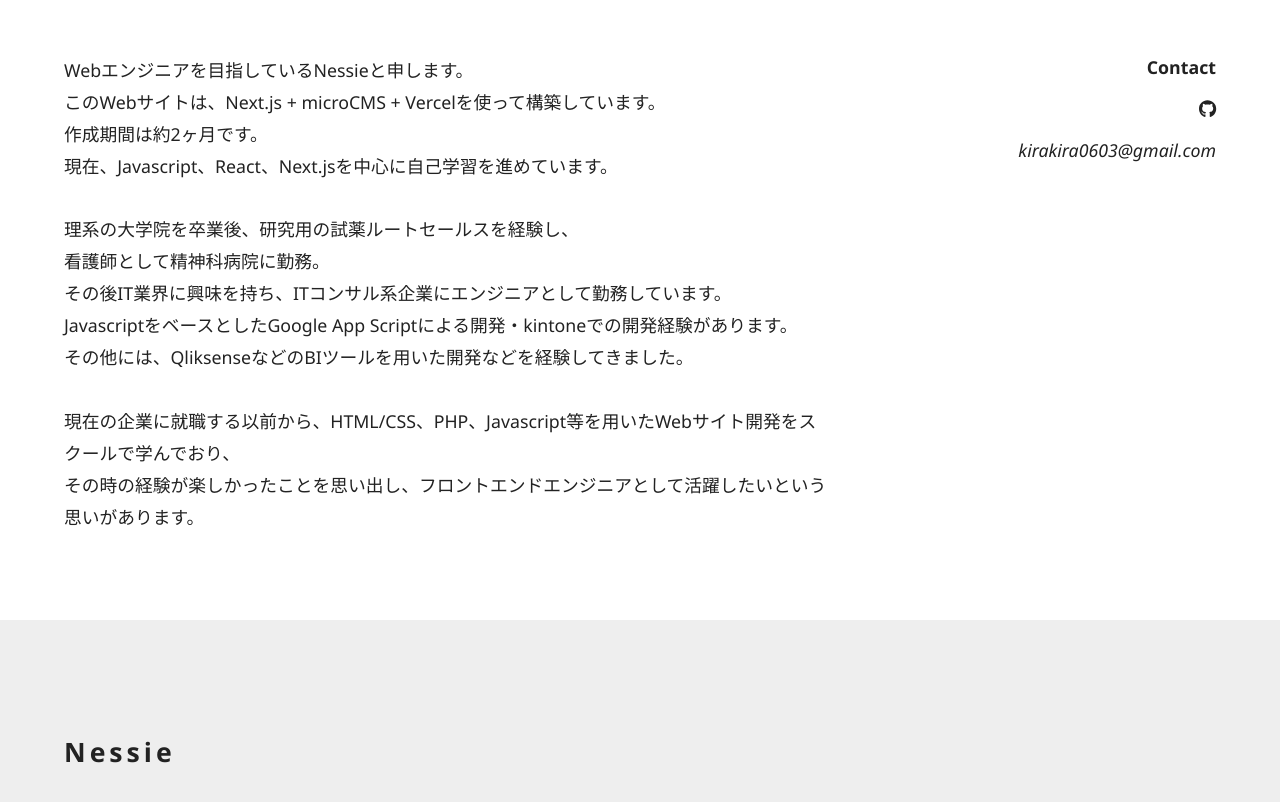
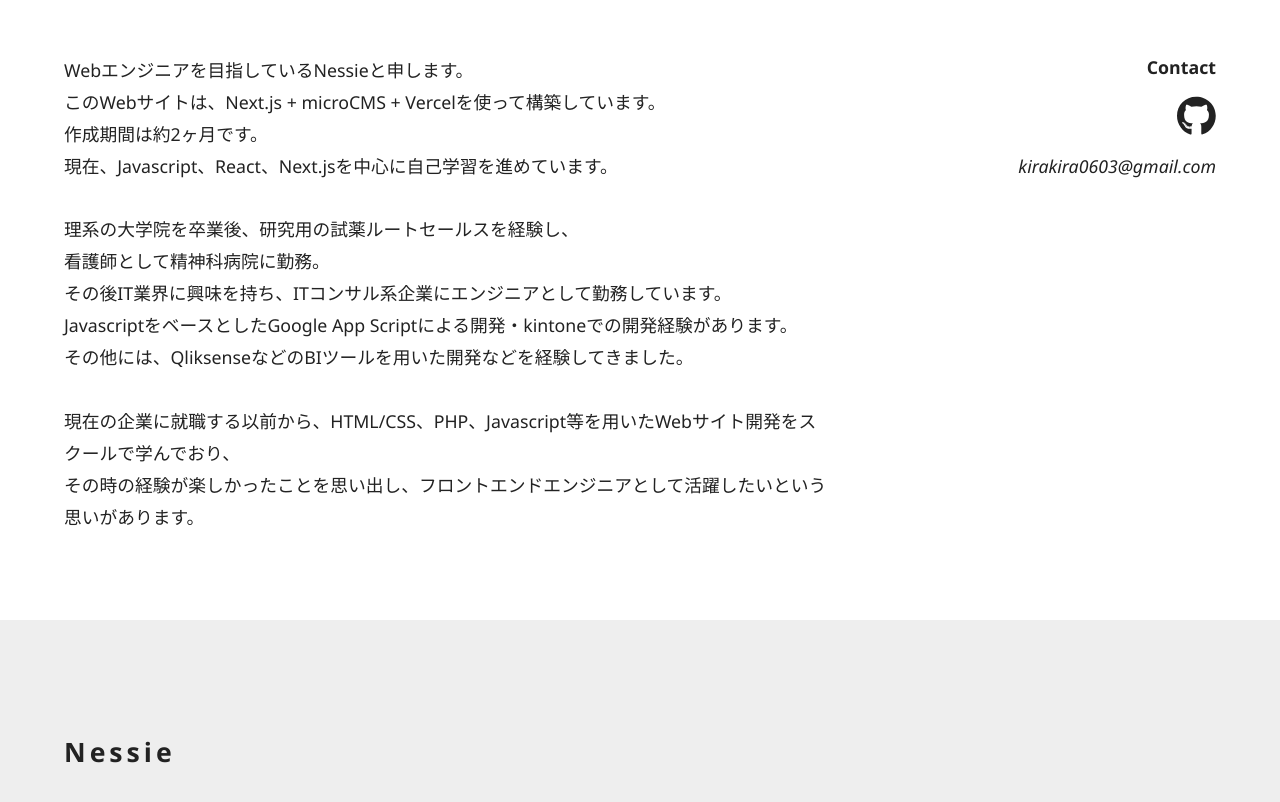
Before and after one commit to Nessie-Takka/nessieblog, a Next.js app: page /about in a window 1280 px wide. Shown: the part 1191-1993 px from the top of the page. Built offline with nearby package versions, Linux system fonts and the light colour scheme; no server answers.

Commit message:
SNSアイコンのサイズを変更

```diff
--- a/components/social.js
+++ b/components/social.js
@@ -10,8 +10,8 @@ export default function Social(iconSize = 'initial') {
         <ul className={styles.list} style={{ '--icon-size': iconSize }}>
             <li>
                 <a href='https://github.com/Nessie-Takka'>
-                    <FontAwesomeIcon icon={faGithub} />
-                    <span className='sr-only'>Github</span>
+                    <FontAwesomeIcon icon={faGithub} style={{ fontSize: '40px' }} />
+                    <span className='sr-only' >Github</span>
                 </a>
             </li>
         </ul>
```
